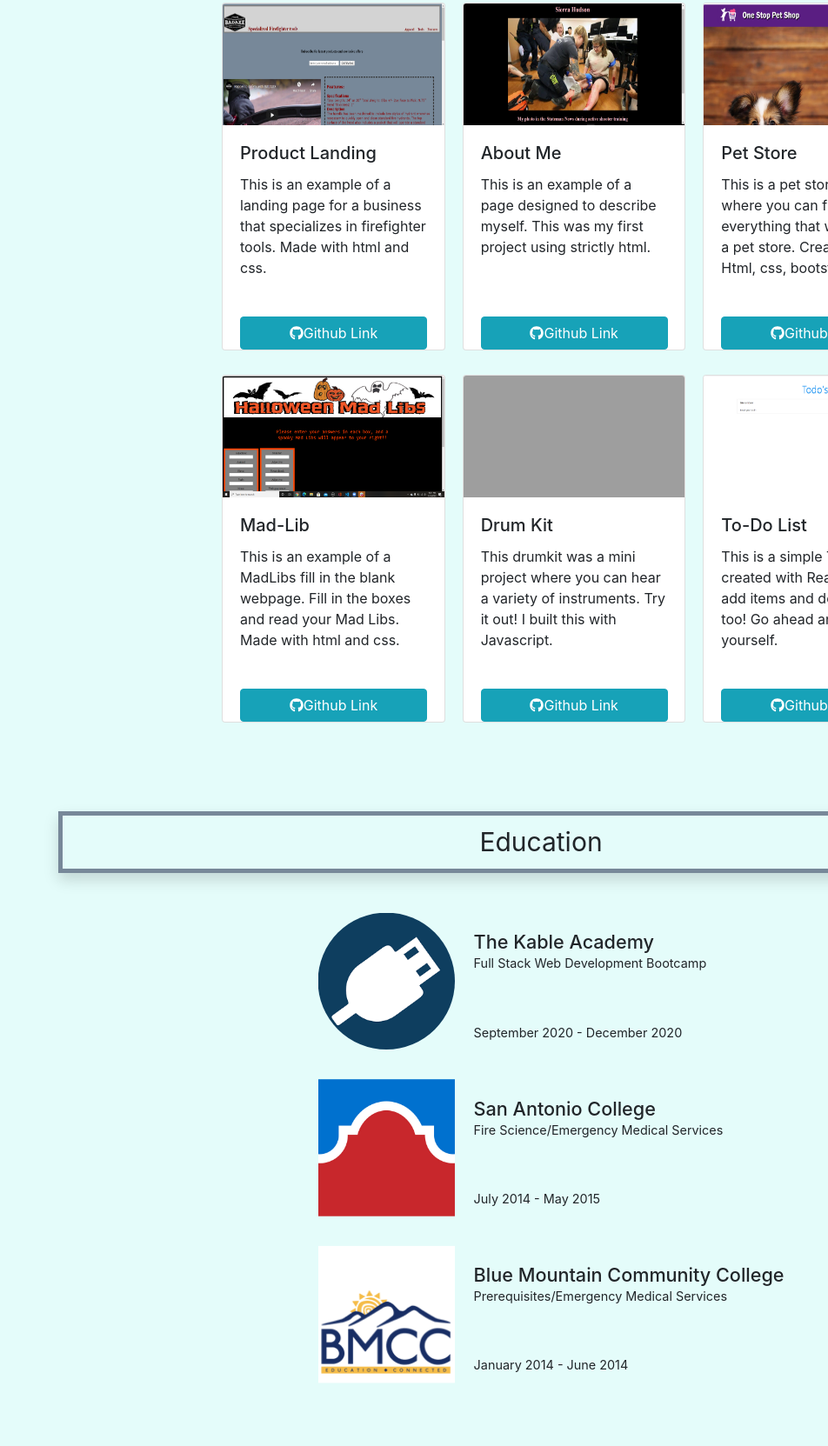
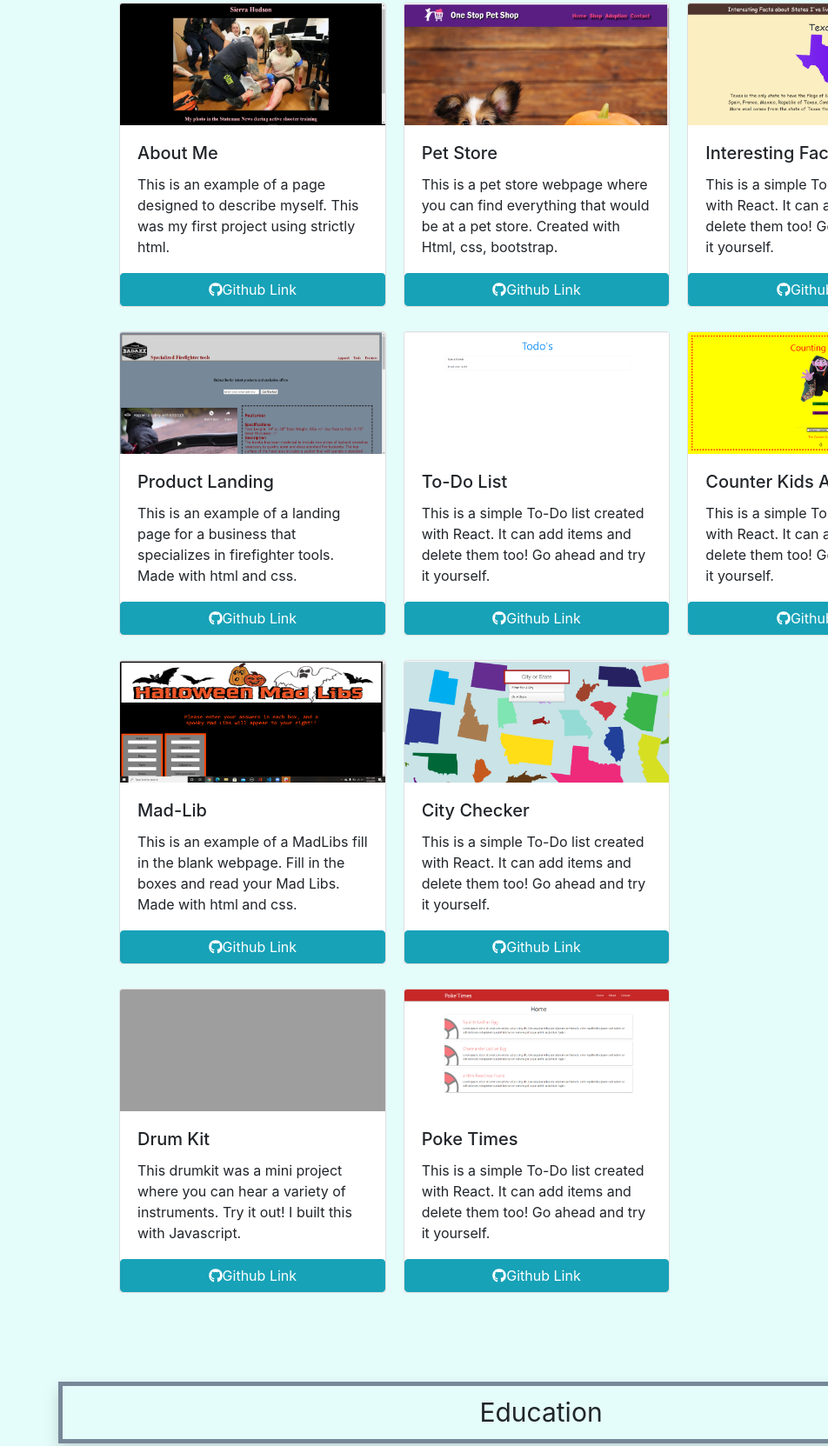
Before and after one commit to shudson327/portfolio, a plain HTML site: page index.html in a window 1280 px wide. Shown: the part 1547-3210 px from the top of the page at 87% size, without its empty margins (328-1280 px from the left). Drawn offline with nearby package versions, Linux system fonts and the light colour scheme; grey boxes are pictures that could not be loaded; a web font is replaced by a local one.

Commit message:
updating

```diff
--- a/index.html
+++ b/index.html
@@ -105,6 +105,14 @@
                  <div class="shadow p-2 subheading mb-3 skills-subhead text-black">Projects</div><br>
                     <div class="card-columns">
                         <div class="card">
+                            <img src="./images/about me.png" class="card-img-top" height="140px" width="140px" .bg-primary alt="...">
+                            <div class="card-body">
+                              <h5 class="card-title">About Me</h5>
+                              <p class="card-text">This is an example of a page designed to describe myself. This was my first project using strictly html. </p>
+                              <a href="https://shudson327.github.io/aboutme/" class="btn btn-info btn-block"><i class="fab fa-github"></i>Github Link</a>
+                            </div>
+                          </div>
+                        <div class="card">
                             <img src="./images/product page.png" class="card-img-top" height="140px" width="140px" .bg-primary alt="...">
                                 <div class="card-body">
                                     <h5 class="card-title">Product Landing</h5>
@@ -118,14 +126,6 @@
                         <h5 class="card-title">Mad-Lib</h5>
                         <p class="card-text">This is an example of a MadLibs fill in the blank webpage. Fill in the boxes and read your Mad Libs. Made with html and css.</p>
                         <a href="https://shudson327.github.io/madlibs/" class="btn btn-info btn-block"><i class="fab fa-github"></i>Github Link</a>
-                      </div>
-                    </div>
-                    <div class="card">
-                      <img src="./images/about me.png" class="card-img-top" height="140px" width="140px" .bg-primary alt="...">
-                      <div class="card-body">
-                        <h5 class="card-title">About Me</h5>
-                        <p class="card-text">This is an example of a page designed to describe myself. This was my first project using strictly html. </p>
-                        <a href="https://shudson327.github.io/aboutme/" class="btn btn-info btn-block"><i class="fab fa-github"></i>Github Link</a>
                       </div>
                     </div>
                     <div class="card">
@@ -150,6 +150,38 @@
                               <h5 class="card-title">To-Do List</h5>
                               <p class="card-text">This is a simple To-Do list created with React. It can add items and delete them too! Go ahead and try it yourself. </p>
                               <a href="https://shudson327.github.io/todoList/" class="btn btn-info btn-block"><i class="fab fa-github"></i>Github Link</a>
+                            </div>
+                          </div>
+                          <div class="card">
+                            <img src="./images/citychecker.png" class="card-img-top" height="140px" width="140px" .bg-primary alt="...">
+                            <div class="card-body">
+                              <h5 class="card-title">City Checker</h5>
+                              <p class="card-text">This is a simple To-Do list created with React. It can add items and delete them too! Go ahead and try it yourself. </p>
+                              <a href="https://shudson327.github.io/citychecker/" class="btn btn-info btn-block"><i class="fab fa-github"></i>Github Link</a>
+                            </div>
+                          </div>
+                          <div class="card">
+                            <img src="./images/poketimes.png" class="card-img-top" height="140px" width="140px" .bg-primary alt="...">
+                            <div class="card-body">
+                              <h5 class="card-title">Poke Times</h5>
+                              <p class="card-text">This is a simple To-Do list created with React. It can add items and delete them too! Go ahead and try it yourself. </p>
+                              <a href="https://shudson327.github.io/pokeTimes/" class="btn btn-info btn-block"><i class="fab fa-github"></i>Github Link</a>
+                            </div>
+                          </div>
+                          <div class="card">
+                            <img src="./images/funfacts.png" class="card-img-top" height="140px" width="140px" .bg-primary alt="...">
+                            <div class="card-body">
+                              <h5 class="card-title">Interesting Facts</h5>
+                              <p class="card-text">This is a simple To-Do list created with React. It can add items and delete them too! Go ahead and try it yourself. </p>
+                              <a href="." class="btn btn-info btn-block"><i class="fab fa-github"></i>Github Link</a>
+                            </div>
+                          </div>
+                          <div class="card">
+                            <img src="./images/counter.png" class="card-img-top" height="140px" width="140px" .bg-primary alt="...">
+                            <div class="card-body">
+                              <h5 class="card-title">Counter Kids App</h5>
+                              <p class="card-text">This is a simple To-Do list created with React. It can add items and delete them too! Go ahead and try it yourself. </p>
+                              <a href="https://shudson327.github.io/counterProject/" class="btn btn-info btn-block"><i class="fab fa-github"></i>Github Link</a>
                             </div>
                           </div>
 
@@ -285,7 +317,7 @@
         <div class="container">
             <div class="rowbtn">
                 <div class="col-4 width-auto mx-auto" id="move">
-                    <a href="./images/Resume.docx" class="btn w-100" role="button" style="font-size: 14pt">Click here to view resume</a>
+                    <a href="./images/Resume.docx" class="mybtn w-100" role="button" style="font-size: 14pt">Click here to view resume</a>
                 </div>
      </section>
      </div>
--- a/style.css
+++ b/style.css
@@ -165,13 +165,8 @@ body{
     margin-left: 300px;
     margin-top: 40px;
     margin-bottom: 25px;
-    /* align-content: center; */
     width: 100%;
     align-content: space-evenly;
-}
-
-.card-columns {
-    margin-left: 300px;
 }
 
 
@@ -251,29 +246,32 @@ a{
 
   .card {
     margin-top: 1rem;
-    margin-left: -2rem;
-    width: 400px;
-    height: 400px;
+    width: 250px;
+    height: 350px;
 
 }
 
-
-.rowbtn {
-    margin-left: -28rem;
-
+.card-columns {
+    column-count: 3;
+    margin-right: 0;
+    margin-left: 150px;
 }
 
-/* a.btn.btn-info.btn-block{
-    padding-left: 0;
-    padding-right: 0;
-} */
+.card:hover {
+    transform: translateY(-0.5%);
+    box-shadow: 0rem 2rem 2rem darkslategrey;
+  }
+
+
+
 
 .btn-info {
     vertical-align: text-bottom;
     position: absolute;
     bottom: 0;
-    width: 215px;
-    align-items: center;
+    width: 100%;
+    /* align-items: center; */
+    margin-left: -1.25rem;
 
 
 }
@@ -289,7 +287,11 @@ a{
     align-items: center;
 }
 
-.card:hover {
-    transform: translateY(-0.5%);
-    box-shadow: 0rem 2rem 2rem darkslategrey;
-  }
+.mybtn {
+    color: black;
+    margin-left: -10rem;
+}
+
+.footer {
+    margin-left: 5rem;
+}
```
Also changed, not shown: images/citychecker.png (added), images/counter.png (added), images/funfacts.png (added), images/poketimes.png (added).
